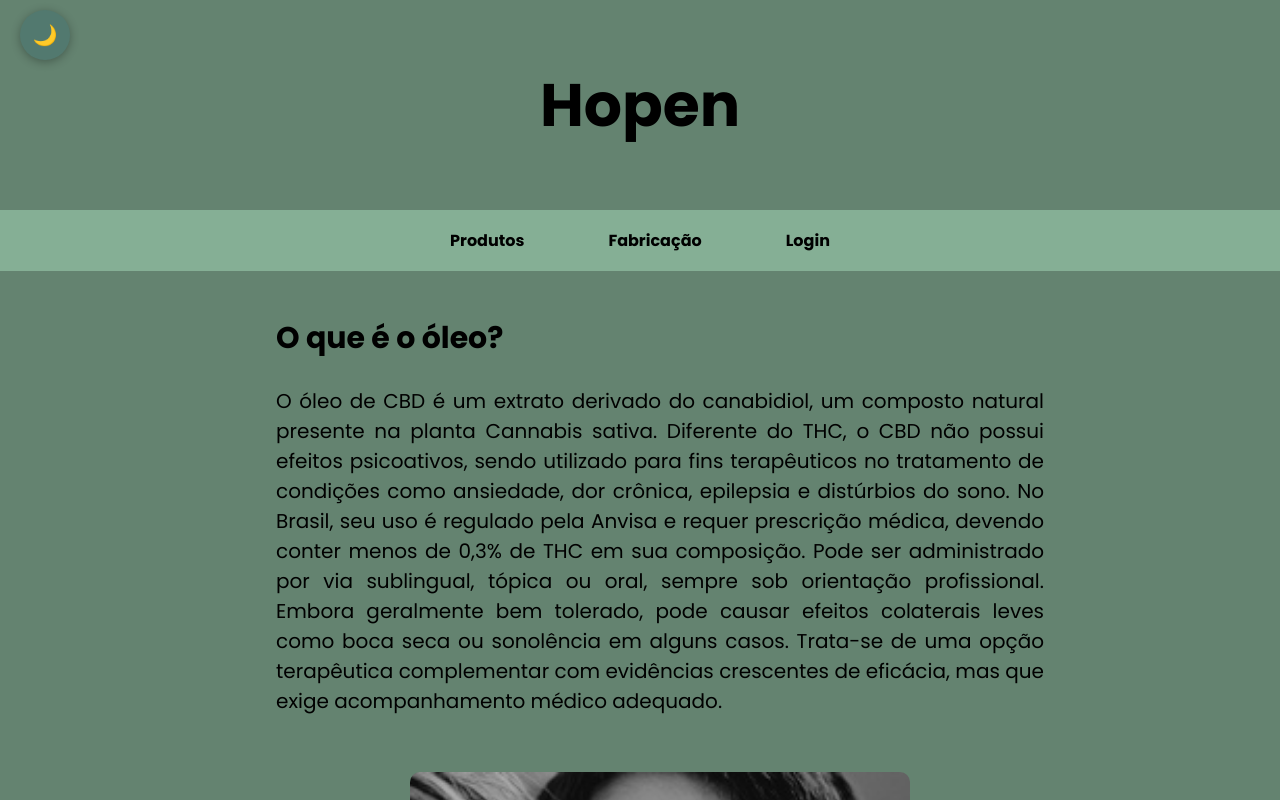
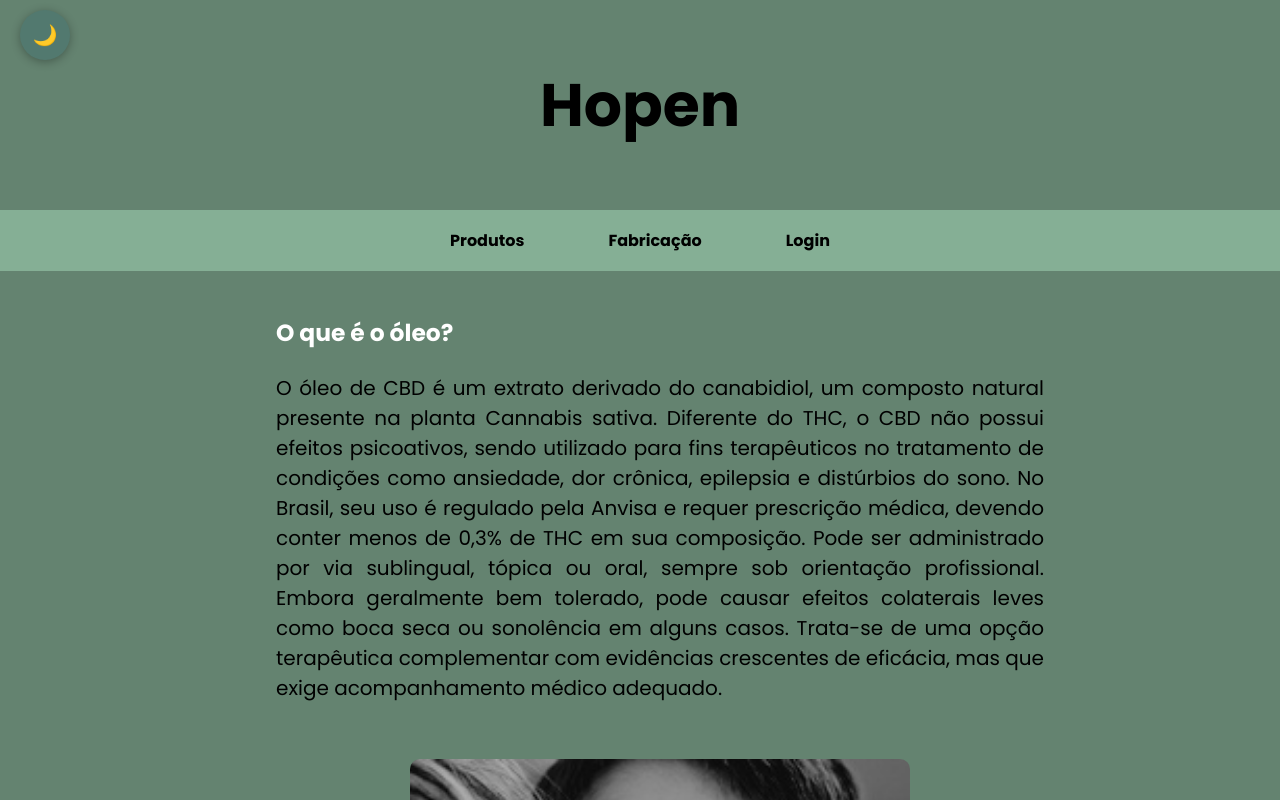
Before and after one commit to GiovannaFChin/Web-Mobile-Projeto-Borboleta, a Next.js app in the folder projeto-borboleta/: page / in a window 1280 px wide. Built offline with nearby package versions, Linux system fonts and the light colour scheme.

Commit message:
correções no modo noturno

```diff
--- a/projeto-borboleta/src/app/globals.css
+++ b/projeto-borboleta/src/app/globals.css
@@ -161,7 +161,7 @@
     color: white;
 }
 
-body.modo-escuro .h2, .ul{
+body.modo-escuro ul, h1{
      color: white;
 }
 
--- a/projeto-borboleta/src/app/page.js
+++ b/projeto-borboleta/src/app/page.js
@@ -8,7 +8,7 @@
 
   <section className={styles.container}>
     <article className={styles.texto}>
-      <h2>O que é o óleo?</h2>
+      <h1>O que é o óleo?</h1>
       <p>
         O óleo de CBD é um extrato derivado do canabidiol, um composto natural presente na planta Cannabis sativa. Diferente do THC, o CBD não possui efeitos psicoativos, sendo utilizado para fins terapêuticos no tratamento de condições como ansiedade, dor crônica, epilepsia e distúrbios do sono. No Brasil, seu uso é regulado pela Anvisa e requer prescrição médica, devendo conter menos de 0,3% de THC em sua composição. Pode ser administrado por via sublingual, tópica ou oral, sempre sob orientação profissional. Embora geralmente bem tolerado, pode causar efeitos colaterais leves como boca seca ou sonolência em alguns casos. Trata-se de uma opção terapêutica complementar com evidências crescentes de eficácia, mas que exige acompanhamento médico adequado.
       </p>
```
Also changed, not shown: projeto-borboleta/src/app/login/Login.module.css (+8 -3 lines).
